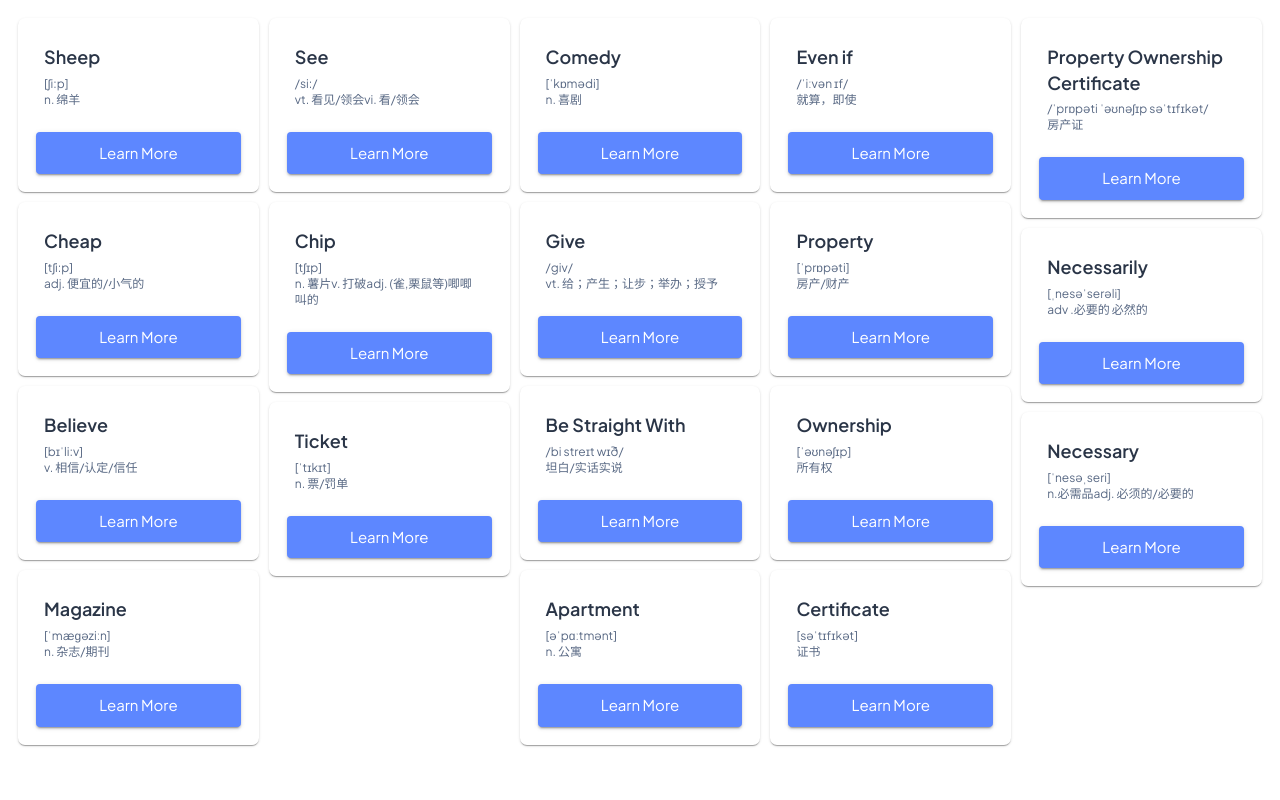
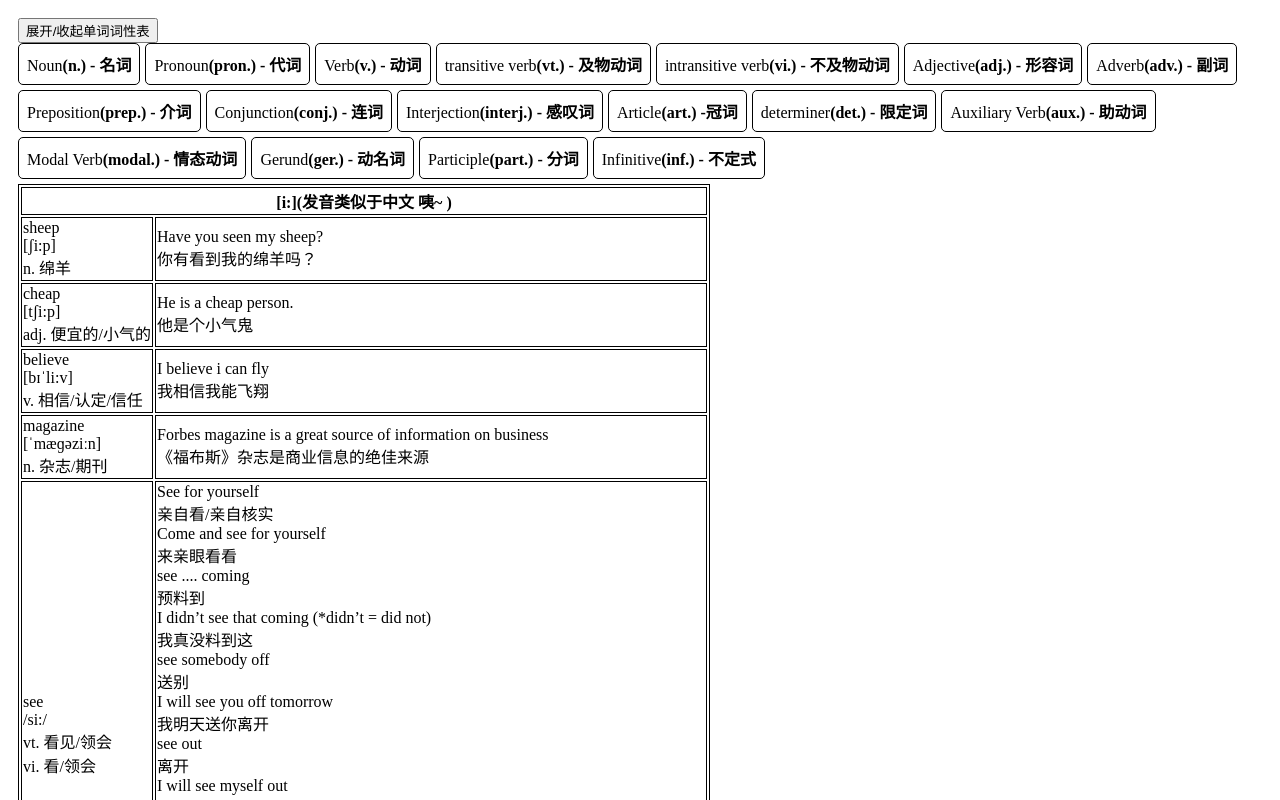
Before and after one commit to sarbia-offical/ELL, a Next.js app: page /lesson/firstLesson in a window 1280 px wide. Shown: the top 800 px of the page. Built offline with nearby package versions, Linux system fonts and the light colour scheme.

Commit message:
feat: "fix packaging error"

```diff
--- a/src/app/lesson/firstLesson/page.tsx
+++ b/src/app/lesson/firstLesson/page.tsx
@@ -4,7 +4,7 @@
  * @Author: zouwenqin
  * @Date: 2024-07-30 00:22:58
  * @LastEditors: zouwenqin
- * @LastEditTime: 2024-08-17 23:27:21
+ * @LastEditTime: 2024-08-18 18:29:37
  */
 "use client";
 import styles from "./page.module.css";
@@ -14,92 +14,10 @@ import {
   RenderExtraComponent,
   ProverbComponent,
   PartOfSpeechComponent,
-  IExtraInfo,
-  WaterFall,
-  WaterFallItem,
-  IWaterFallItem,
+  IExtraInfo
 } from "../../../components/index";
 import { list } from "../../owner/proverb";
 import { partOfSpeech } from "../../owner/partOfSpeech";
-import { firstLesson } from "../../owner/firstLesson";
-import { IWordInfo } from "@/app/owner/enum";
-
-import Card from "@mui/material/Card";
-import CardActions from "@mui/material/CardActions";
-import CardContent from "@mui/material/CardContent";
-import CardMedia from "@mui/material/CardMedia";
-import Button from "@mui/material/Button";
-import Typography from "@mui/material/Typography";
-
-interface IRenderWordDetail {
-  detail: IWordInfo;
-}
-const RenderWordDetail = (props: IRenderWordDetail) => {
-  const { word, phraseList } = props.detail;
-  return (
-    <Card
-      style={{
-        height: "100%",
-        display: "flex",
-        flexDirection: "column",
-        justifyContent: "space-between",
-        padding: '10px',
-        boxSizing: 'border-box'
-      }}
-    >
-      <CardContent>
-        <Typography gutterBottom variant="h5" component="div">
-          {word.originalWord}
-        </Typography>
-        <Typography variant="body2" color="text.secondary">
-          {word.phoneticSymbol}
-        </Typography>
-        <Typography variant="body2" color="text.secondary">
-          {word.translate}
-        </Typography>
-      </CardContent>
-      <CardActions>
-        <Button
-          color="primary"
-          variant="contained"
-          size="large"
-          fullWidth
-          onClick={() => {
-            console.log('learn more');
-          }}
-        >
-          learn more
-        </Button>
-      </CardActions>
-    </Card>
-  );
-};
-
-const renderWaterFallItem = (wordList: Array<Array<IWordInfo>>) => {
-  const Component = () => {
-    const words: Array<IWordInfo> = wordList.flat();
-    return (
-      <>
-        {
-          words.map((item: IWordInfo, index: number) => {
-            const { originalWord, phoneticSymbol, translate } = item.word;
-            const wordLength = String(
-              originalWord + phoneticSymbol + translate
-            ).length;
-            return (
-              <WaterFallItem
-                key={index}
-                wordLength={wordLength}
-                component={<RenderWordDetail detail={item} />}
-              />
-            );
-          })
-        }
-      </>
-    );
-  };
-  return Component;
-};
 
 export default function Home() {
   const [firstLessonExtraInfo, setFirstLessonExtraInfo] = useState<
@@ -534,14 +452,9 @@ export default function Home() {
     ]
   );
 
-  const TestWaterFall = WaterFall(renderWaterFallItem(firstLesson.wordList));
-  useEffect(() => {
-    console.log("firstLessonExtraInfo", firstLessonExtraInfo);
-    console.log("firstLessonSwaggy", firstLessonSwaggy);
-  }, [firstLessonExtraInfo, firstLessonSwaggy]);
   return (
     <main className={styles.main}>
-      {/* {PartOfSpeechComponent(partOfSpeech)}
+      {PartOfSpeechComponent(partOfSpeech)}
       <table className={styles.table}>
         <thead>
           <tr>
@@ -591,8 +504,7 @@ export default function Home() {
           <RenderExtraComponent list={firstLessonSwaggy} />
         </tbody>
       </table>
-      {ProverbComponent(list)} */}
-      <TestWaterFall />
+      {ProverbComponent(list)}
     </main>
   );
 }
```
